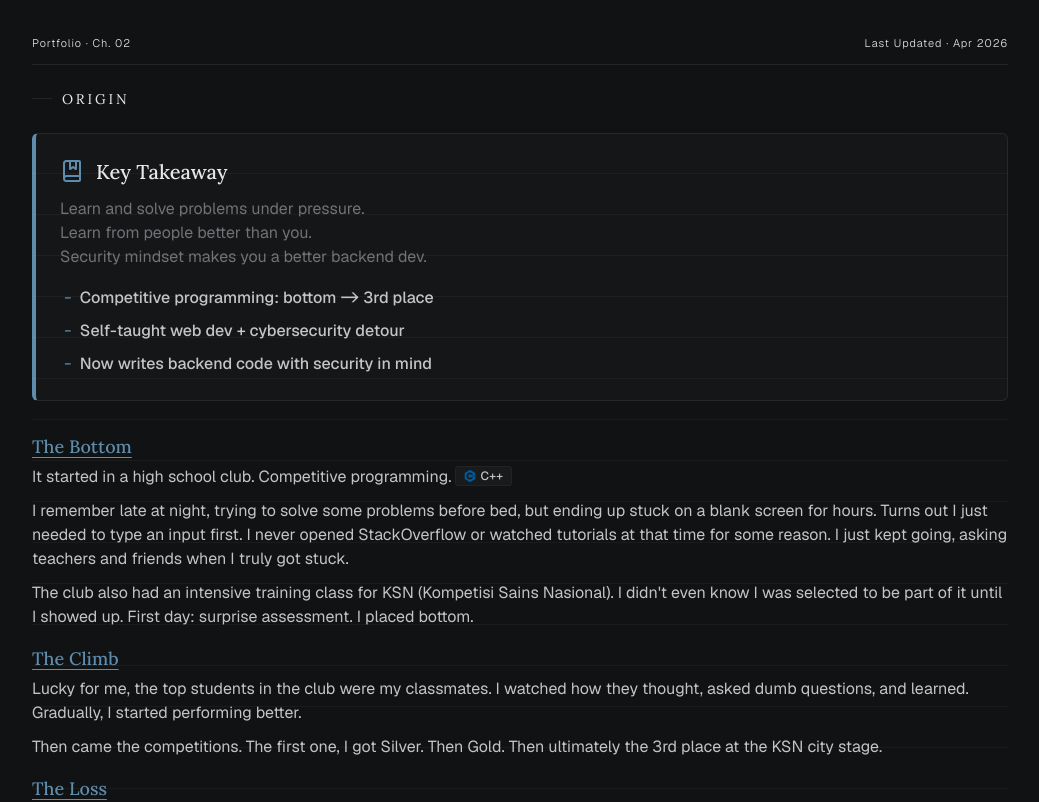
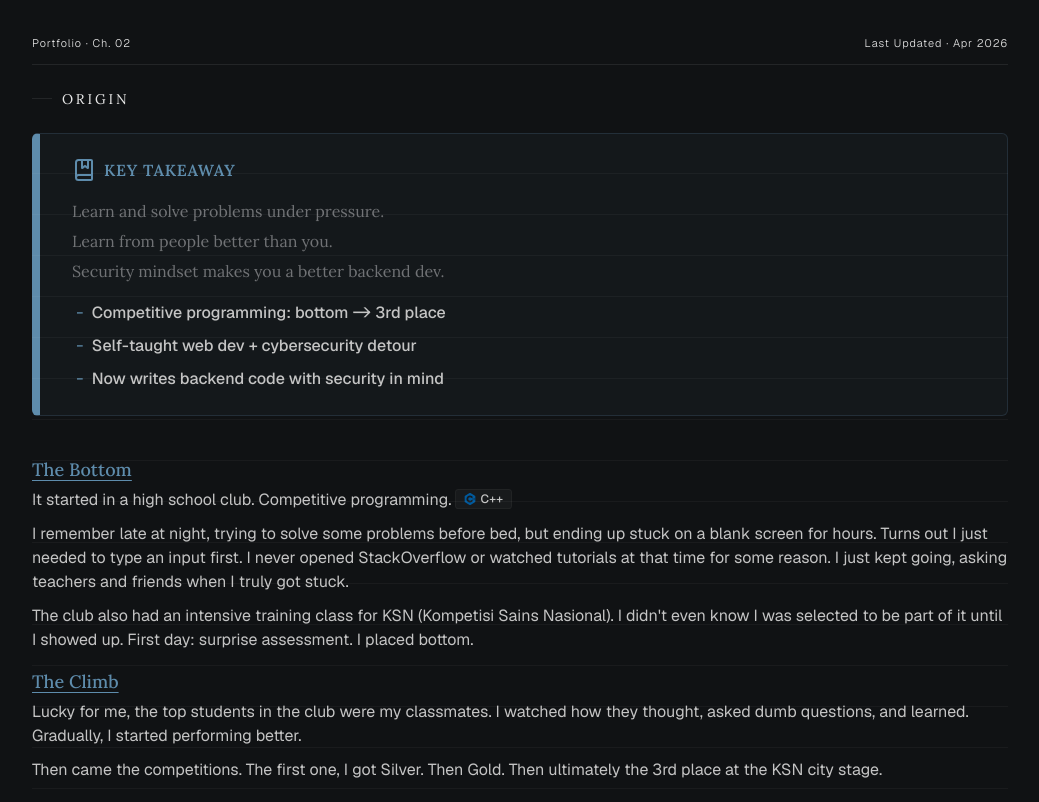
Before and after one commit to vuezy/my-portfolio, a Next.js app: page / in a window 1280 px wide. Shown: the part 1440-2242 px from the top of the page, without its empty margins (120-1159 px from the left). Built offline with nearby package versions, Linux system fonts and the light colour scheme.

Commit message:
refactor(KeyTakeaway): improve API

```diff
--- a/src/app/_components/OriginChapter.tsx
+++ b/src/app/_components/OriginChapter.tsx
@@ -1,5 +1,5 @@
 import Chapter from "@/components/common/Chapter";
-import KeyTakeaway from "@/components/common/KeyTakeaway";
+import KeyTakeaway, { KeyTakeawayContent, KeyTakeawayList, KeyTakeawayListItem } from "@/components/common/KeyTakeaway";
 import TechTag from "@/components/common/TechTag";
 import CppIcon from "@/components/icons/CppIcon";
 import CSSIcon from "@/components/icons/CSSIcon";
@@ -12,7 +12,7 @@ import PHPIcon from "@/components/icons/PHPIcon";
 import React from "react";
 
 export default function OriginChapter() {
-  const lastUpdated = new Date('2026-04-23');
+  const lastUpdated = new Date('2026-04-26');
 
   return (
     <Chapter
@@ -22,18 +22,18 @@ export default function OriginChapter() {
       lastUpdated={lastUpdated}
     >
       <div className="ruled">
-        <KeyTakeaway
-          bullets={[
-            "Competitive programming: bottom -> 3rd place",
-            "Self-taught web dev + cybersecurity detour",
-            "Now writes backend code with security in mind"
-          ]}
-        >
-          <p className="text-muted-foreground">
-            Learn and solve problems under pressure.<br />
-            Learn from people better than you.<br />
-            Security mindset makes you a better backend dev.
-          </p>
+        <KeyTakeaway>
+          <KeyTakeawayContent className="text-muted-foreground space-y-1">
+            <p>Learn and solve problems under pressure.</p>
+            <p>Learn from people better than you.</p>
+            <p>Security mindset makes you a better backend dev.</p>
+          </KeyTakeawayContent>
+
+          <KeyTakeawayList className="mt-4">
+            <KeyTakeawayListItem>Competitive programming: bottom -{'>'} 3rd place</KeyTakeawayListItem>
+            <KeyTakeawayListItem>Self-taught web dev + cybersecurity detour</KeyTakeawayListItem>
+            <KeyTakeawayListItem>Now writes backend code with security in mind</KeyTakeawayListItem>
+          </KeyTakeawayList>
         </KeyTakeaway>
 
         <StoryArc title="The Bottom">
--- a/src/components/common/KeyTakeaway.tsx
+++ b/src/components/common/KeyTakeaway.tsx
@@ -1,34 +1,71 @@
+import { cn } from "@/lib/utils";
 import { BookMarkedIcon } from "lucide-react";
-import React from "react";
+import React, { useId } from "react";
 
 interface KeyTakeawayProps {
-  bullets?: string[];
-  children?: React.ReactNode;
+  children: React.ReactNode;
 }
 
-export default function KeyTakeaway({ bullets, children }: KeyTakeawayProps) {
+export default function KeyTakeaway({ children }: KeyTakeawayProps) {
+  const labelId = useId();
+
   return (
-    <div className="mb-8 rounded-lg border border-l-4 border-l-accent bg-muted/30 p-6">
-      <div className="mb-3 flex items-center gap-3 font-serif text-lg font-medium leading-snug text-foreground md:text-xl">
-        <BookMarkedIcon className="text-accent" />
-        <span>Key Takeaway</span>
+    <div
+      role="note"
+      aria-labelledby={labelId}
+      className={cn(
+        "bg-accent/5 rounded-lg border border-accent/20 border-l-8 border-l-accent",
+        "mb-8 p-5 pl-6 md:mb-10 md:p-6 md:pl-8",
+      )}
+    >
+      <div className="flex items-center gap-2 mb-4 text-md text-primary">
+        <BookMarkedIcon className="shrink-0" />
+        <span
+          id={labelId}
+          className="font-serif font-semibold uppercase tracking-wider"
+        >
+          Key Takeaway
+        </span>
       </div>
 
       {children}
-
-      {bullets && bullets.length > 0 && (
-        <ul className="ml-1 space-y-2 mt-4">
-          {bullets.map((bullet, index) => (
-            <li
-              key={index}
-              className="flex items-baseline gap-2 text-secondary-foreground text-sm md:text-base font-medium"
-            >
-              <span className="shrink-0 font-serif text-accent">-</span>
-              <span>{bullet}</span>
-            </li>
-          ))}
-        </ul>
-      )}
     </div>
   );
 }
+
+interface KeyTakeawayContentProps {
+  children: React.ReactNode;
+  className?: string;
+}
+
+export function KeyTakeawayContent({ children, className }: KeyTakeawayContentProps) {
+  return (
+    <div className={cn("font-serif leading-relaxed text-secondary-foreground space-y-3", className)}>
+      {children}
+    </div>
+  );
+}
+
+interface KeyTakeawayListProps {
+  children: React.ReactNode;
+  className?: string;
+}
+
+export function KeyTakeawayList({ children, className }: KeyTakeawayListProps) {
+  return (
+    <ul className={cn("ml-1 space-y-2", className)}>{children}</ul>
+  );
+}
+
+interface KeyTakeawayListItemProps {
+  children: React.ReactNode;
+}
+
+export function KeyTakeawayListItem({ children }: KeyTakeawayListItemProps) {
+  return (
+    <li className="flex items-baseline gap-2 text-secondary-foreground text-sm md:text-base font-medium">
+      <span className="shrink-0 font-serif text-accent" aria-hidden="true">-</span>
+      <span>{children}</span>
+    </li>
+  );
+}
```
